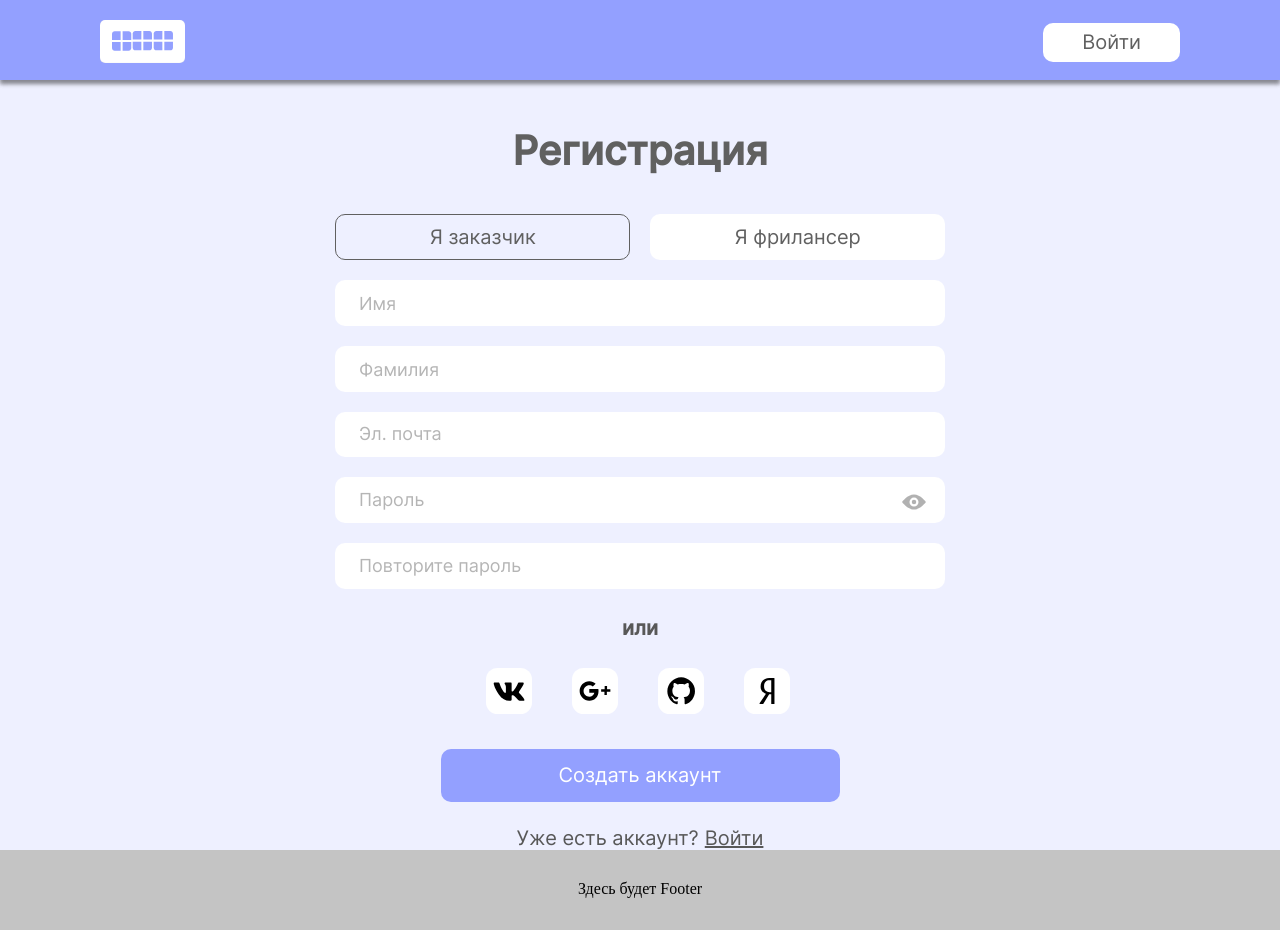
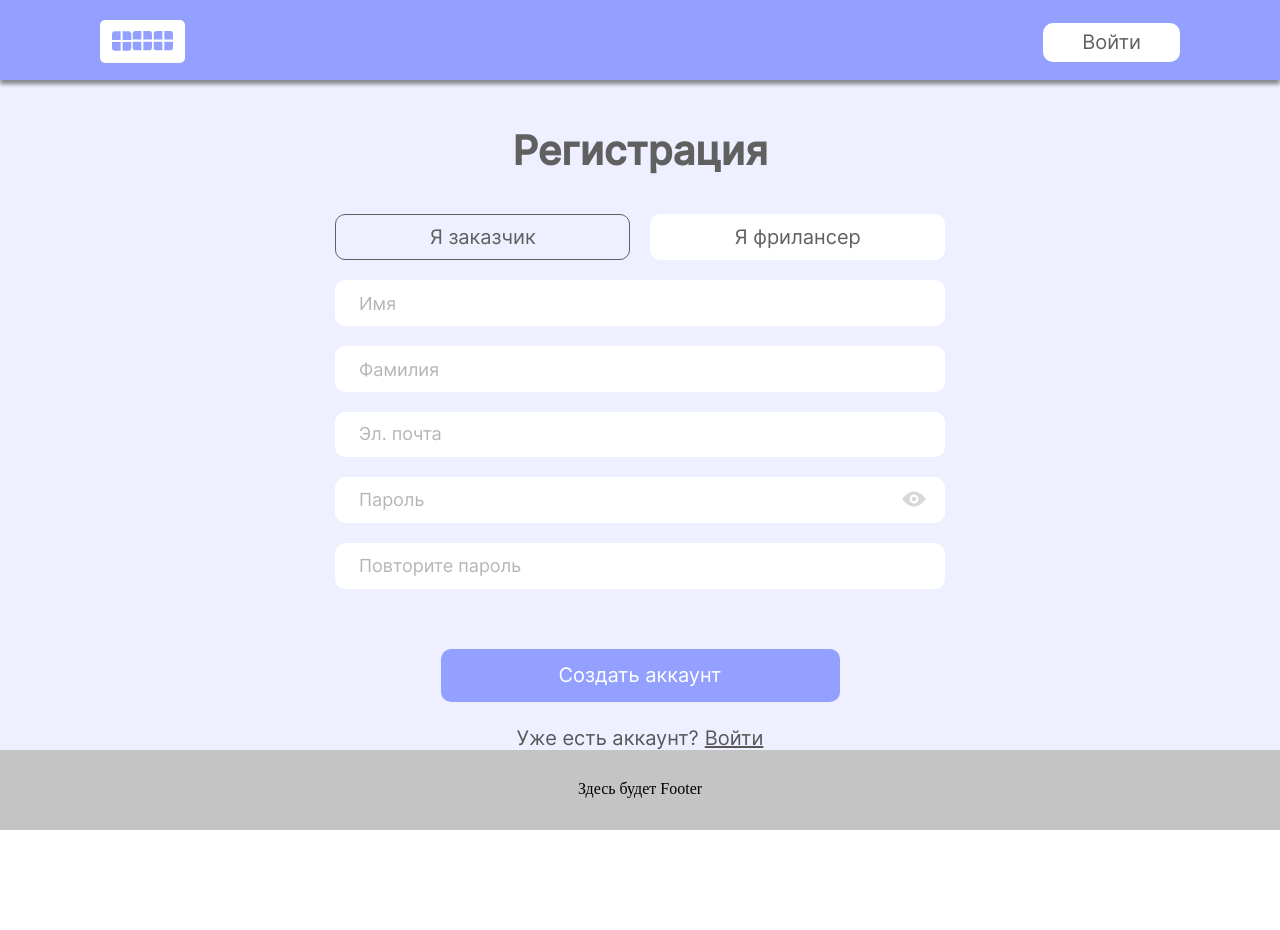
Before and after one commit to tutanhamon667/contract, a React (Create React App) app in the folder frontend/: page /signup in a window 1280 px wide. After the commit the page ends 830 px from the top, so only its background shows below. Built offline with nearby package versions, Linux system fonts and the light colour scheme.

Commit message:
корректировать верстку для FormRegister без LinkBar

```diff
--- a/frontend/src/components/Forms/RegisterForm/RegisterForm.jsx
+++ b/frontend/src/components/Forms/RegisterForm/RegisterForm.jsx
@@ -75,12 +75,13 @@ const RegisterForm = () => {
         <InputAuth
           placeholder="Повторите пароль"
           marginTop={20}
+          marginBottom={60}
           width={610}
           height={46}
           type={showPassword ? "text" : "password"}
           autocomplete="new-password"
         />
-        <LinkBar />
+        {/* <LinkBar /> */}
         <Button text="Создать аккаунт" width={399} type="submit" />
         <div className="register__footerLinkContainer">
           <p className="register__footerLinkDescription">Уже есть аккаунт?</p>
--- a/frontend/src/components/InputAuth/InputAuth.css
+++ b/frontend/src/components/InputAuth/InputAuth.css
@@ -32,8 +32,9 @@
   position: absolute;
   width: 24px;
   height: 24px;
-  opacity: 0.3;
-  top: 50%;
+  opacity: 0.15;
+  top: 46%;
   left: 93%;
+  transform: translate();
   cursor: pointer;
 }
--- a/frontend/src/components/InputAuth/InputAuth.jsx
+++ b/frontend/src/components/InputAuth/InputAuth.jsx
@@ -10,6 +10,7 @@ const InputAuth = ({
   value,
   onChange,
   marginTop,
+  marginBottom,
   pass,
 }) => {
   return (
@@ -18,7 +19,7 @@ const InputAuth = ({
         className="input"
         placeholder={placeholder}
         autoComplete={autocomplete}
-        style={{ width, height, marginTop }}
+        style={{ width, height, marginTop, marginBottom }}
         value={value}
         onChange={onChange}
         type={type}
```
